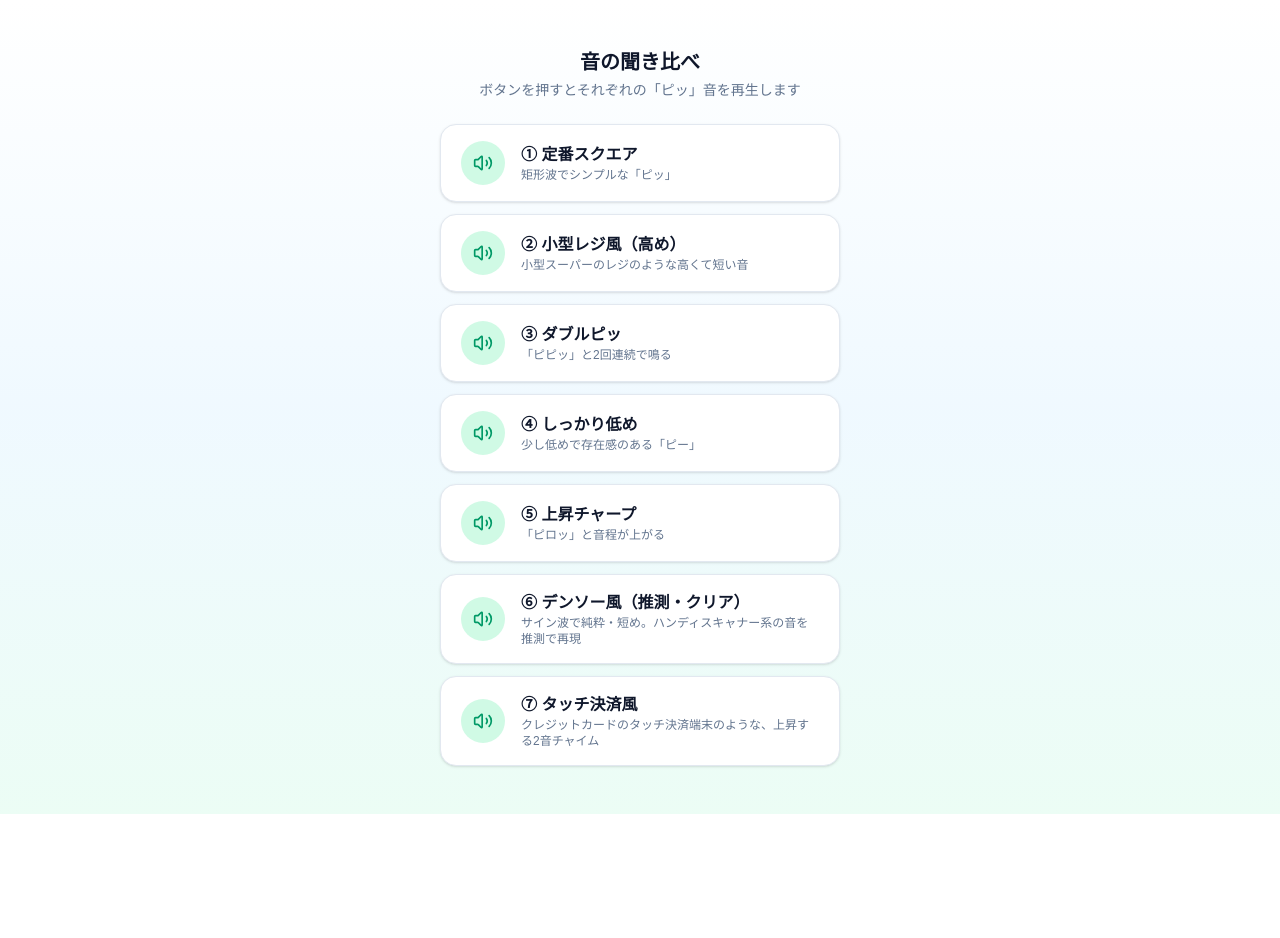
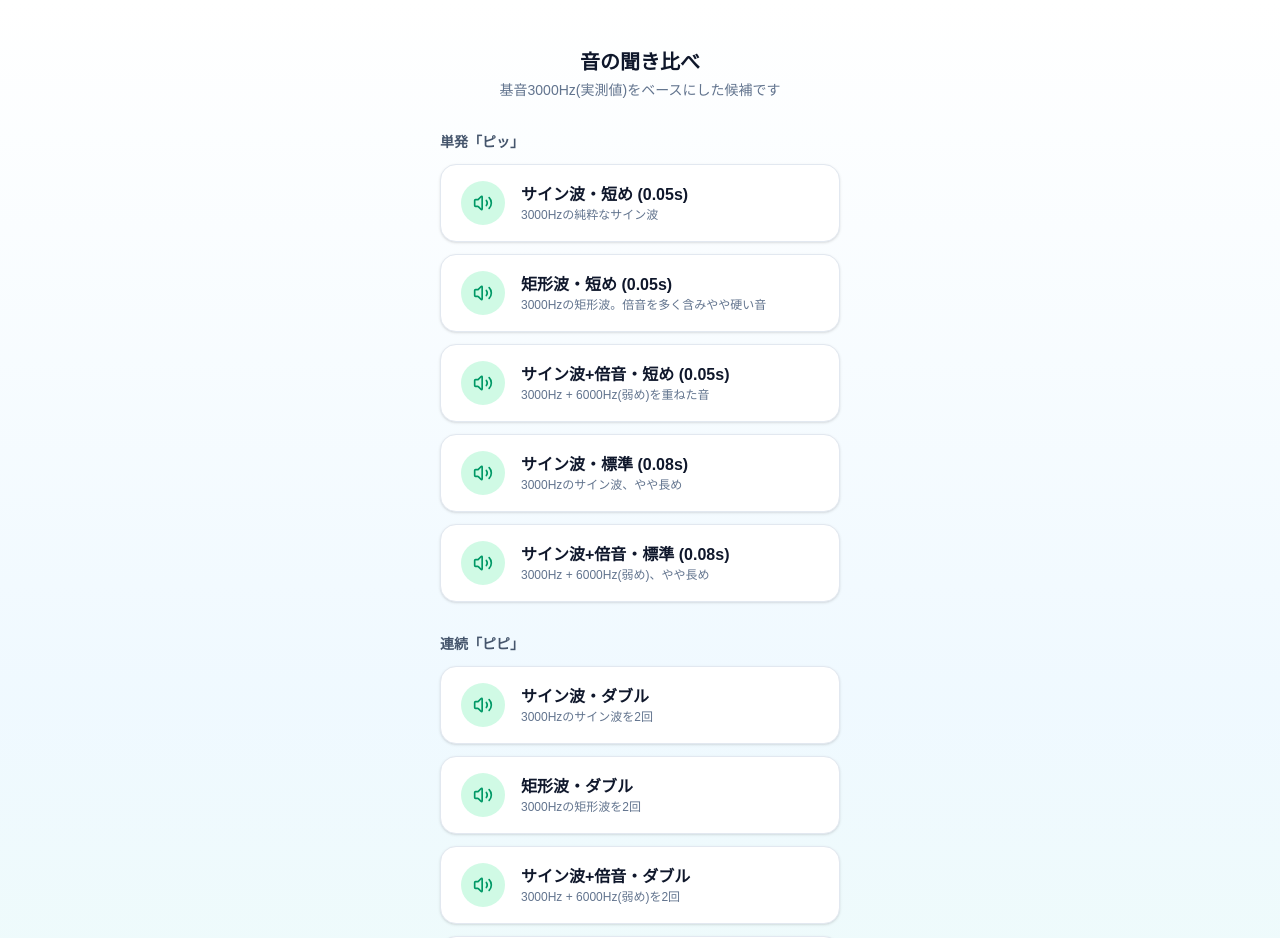
Before and after one commit to abes0/omocha, a Next.js app: page /qr-check/sound-test in a window 1280 px wide. Shown: the top 938 px of the page. Before the commit the page ends 814 px from the top, so only its background shows below. Built offline with nearby package versions, Linux system fonts and the light colour scheme.

Commit message:
add new sound-test

```diff
--- a/src/app/qr-check/sound-test/page.tsx
+++ b/src/app/qr-check/sound-test/page.tsx
@@ -11,55 +11,146 @@ type SoundOption = {
   segments: ToneSegment[];
 };
 
-const SOUND_OPTIONS: SoundOption[] = [
+type SoundGroup = {
+  title: string;
+  options: SoundOption[];
+};
+
+// 実測でバーコードスキャナー音の基音が約3,000Hz(F#7付近)、
+// 2倍音(6,000Hz)も強く出ているとの解析結果をもとに構成。
+const BASE_FREQ = 3000;
+const HARMONIC_FREQ = BASE_FREQ * 2;
+
+const SOUND_GROUPS: SoundGroup[] = [
   {
-    id: "classic-square",
-    label: "① 定番スクエア",
-    description: "矩形波でシンプルな「ピッ」",
-    segments: [{ type: "square", frequency: 2000, duration: 0.09 }],
+    title: "単発「ピッ」",
+    options: [
+      {
+        id: "pi-sine-short",
+        label: "サイン波・短め (0.05s)",
+        description: "3000Hzの純粋なサイン波",
+        segments: [{ type: "sine", frequency: BASE_FREQ, duration: 0.05 }],
       },
       {
-    id: "compact-high",
-    label: "② 小型レジ風（高め）",
-    description: "小型スーパーのレジのような高くて短い音",
-    segments: [{ type: "square", frequency: 2600, duration: 0.06 }],
+        id: "pi-square-short",
+        label: "矩形波・短め (0.05s)",
+        description: "3000Hzの矩形波。倍音を多く含みやや硬い音",
+        segments: [{ type: "square", frequency: BASE_FREQ, duration: 0.05 }],
       },
       {
-    id: "double-beep",
-    label: "③ ダブルピッ",
-    description: "「ピピッ」と2回連続で鳴る",
+        id: "pi-harmonic-short",
+        label: "サイン波+倍音・短め (0.05s)",
+        description: "3000Hz + 6000Hz(弱め)を重ねた音",
         segments: [
-      { type: "square", frequency: 1800, duration: 0.05, gapAfter: 0.05 },
-      { type: "square", frequency: 1800, duration: 0.05 },
+          {
+            type: "sine",
+            frequency: BASE_FREQ,
+            duration: 0.05,
+            harmonics: [{ frequency: HARMONIC_FREQ, gain: 0.35 }],
+          },
         ],
       },
       {
-    id: "solid-low",
-    label: "④ しっかり低め",
-    description: "少し低めで存在感のある「ピー」",
-    segments: [{ type: "square", frequency: 1500, duration: 0.15 }],
+        id: "pi-sine-mid",
+        label: "サイン波・標準 (0.08s)",
+        description: "3000Hzのサイン波、やや長め",
+        segments: [{ type: "sine", frequency: BASE_FREQ, duration: 0.08 }],
       },
       {
-    id: "rising-chirp",
-    label: "⑤ 上昇チャープ",
-    description: "「ピロッ」と音程が上がる",
+        id: "pi-harmonic-mid",
+        label: "サイン波+倍音・標準 (0.08s)",
+        description: "3000Hz + 6000Hz(弱め)、やや長め",
         segments: [
-      { type: "triangle", frequency: 1200, frequencyEnd: 2200, duration: 0.12 },
+          {
+            type: "sine",
+            frequency: BASE_FREQ,
+            duration: 0.08,
+            harmonics: [{ frequency: HARMONIC_FREQ, gain: 0.35 }],
+          },
+        ],
+      },
     ],
   },
   {
-    id: "denso-guess",
-    label: "⑥ デンソー風（推測・クリア）",
-    description: "サイン波で純粋・短め。ハンディスキャナー系の音を推測で再現",
-    segments: [{ type: "sine", frequency: 2700, duration: 0.07 }],
+    title: "連続「ピピ」",
+    options: [
+      {
+        id: "pipi-sine",
+        label: "サイン波・ダブル",
+        description: "3000Hzのサイン波を2回",
+        segments: [
+          { type: "sine", frequency: BASE_FREQ, duration: 0.05, gapAfter: 0.05 },
+          { type: "sine", frequency: BASE_FREQ, duration: 0.05 },
+        ],
       },
       {
-    id: "contactless-payment",
-    label: "⑦ タッチ決済風",
-    description: "クレジットカードのタッチ決済端末のような、上昇する2音チャイム",
+        id: "pipi-square",
+        label: "矩形波・ダブル",
+        description: "3000Hzの矩形波を2回",
         segments: [
-      { type: "sine", frequency: 1318.5, duration: 0.08, gapAfter: 0.02 },
-      { type: "sine", frequency: 1975.5, duration: 0.12 },
+          { type: "square", frequency: BASE_FREQ, duration: 0.05, gapAfter: 0.05 },
+          { type: "square", frequency: BASE_FREQ, duration: 0.05 },
+        ],
+      },
+      {
+        id: "pipi-harmonic",
+        label: "サイン波+倍音・ダブル",
+        description: "3000Hz + 6000Hz(弱め)を2回",
+        segments: [
+          {
+            type: "sine",
+            frequency: BASE_FREQ,
+            duration: 0.05,
+            gapAfter: 0.05,
+            harmonics: [{ frequency: HARMONIC_FREQ, gain: 0.35 }],
+          },
+          {
+            type: "sine",
+            frequency: BASE_FREQ,
+            duration: 0.05,
+            harmonics: [{ frequency: HARMONIC_FREQ, gain: 0.35 }],
+          },
+        ],
+      },
+      {
+        id: "pipi-tight",
+        label: "サイン波・詰め気味",
+        description: "間隔を短くした「ピピッ」",
+        segments: [
+          { type: "sine", frequency: BASE_FREQ, duration: 0.04, gapAfter: 0.03 },
+          { type: "sine", frequency: BASE_FREQ, duration: 0.04 },
+        ],
+      },
+    ],
+  },
+  {
+    title: "長め「ピー」",
+    options: [
+      {
+        id: "pii-sine",
+        label: "サイン波・長め (0.3s)",
+        description: "3000Hzのサイン波を長く伸ばす",
+        segments: [{ type: "sine", frequency: BASE_FREQ, duration: 0.3 }],
+      },
+      {
+        id: "pii-square",
+        label: "矩形波・長め (0.3s)",
+        description: "3000Hzの矩形波を長く伸ばす",
+        segments: [{ type: "square", frequency: BASE_FREQ, duration: 0.3 }],
+      },
+      {
+        id: "pii-harmonic",
+        label: "サイン波+倍音・長め (0.3s)",
+        description: "3000Hz + 6000Hz(弱め)を長く伸ばす",
+        segments: [
+          {
+            type: "sine",
+            frequency: BASE_FREQ,
+            duration: 0.3,
+            harmonics: [{ frequency: HARMONIC_FREQ, gain: 0.35 }],
+          },
+        ],
+      },
     ],
   },
 ];
@@ -78,16 +169,21 @@ export default function SoundTestPage() {
   };
 
   return (
-    <div className="mx-auto flex min-h-dvh w-full max-w-md flex-col gap-6 px-6 py-12">
+    <div className="mx-auto flex min-h-dvh w-full max-w-md flex-col gap-8 px-6 py-12">
       <div className="text-center">
         <h1 className="text-xl font-bold text-slate-900">音の聞き比べ</h1>
         <p className="mt-1 text-sm text-slate-500">
-          ボタンを押すとそれぞれの「ピッ」音を再生します
+          基音3000Hz(実測値)をベースにした候補です
         </p>
       </div>
 
+      {SOUND_GROUPS.map((group) => (
+        <div key={group.title} className="flex flex-col gap-3">
+          <h2 className="text-sm font-semibold text-slate-600">
+            {group.title}
+          </h2>
           <div className="flex flex-col gap-3">
-        {SOUND_OPTIONS.map((option) => (
+            {group.options.map((option) => (
               <button
                 key={option.id}
                 onClick={() => play(option.segments)}
@@ -108,5 +204,7 @@ export default function SoundTestPage() {
             ))}
           </div>
         </div>
+      ))}
+    </div>
   );
 }
--- a/src/lib/beep.ts
+++ b/src/lib/beep.ts
@@ -1,3 +1,8 @@
+export type Harmonic = {
+  frequency: number;
+  gain?: number;
+};
+
 export type ToneSegment = {
   type: OscillatorType;
   frequency: number;
@@ -5,35 +10,66 @@ export type ToneSegment = {
   duration: number;
   gain?: number;
   gapAfter?: number;
+  /** Extra simultaneous overtones layered on top of the main tone. */
+  harmonics?: Harmonic[];
 };
+
+function scheduleTone(
+  ctx: AudioContext,
+  time: number,
+  options: {
+    type: OscillatorType;
+    frequency: number;
+    frequencyEnd?: number;
+    duration: number;
+    peak: number;
+  },
+) {
+  const osc = ctx.createOscillator();
+  const gainNode = ctx.createGain();
+  osc.type = options.type;
+  osc.frequency.setValueAtTime(options.frequency, time);
+  if (options.frequencyEnd) {
+    osc.frequency.linearRampToValueAtTime(
+      options.frequencyEnd,
+      time + options.duration,
+    );
+  }
+
+  gainNode.gain.setValueAtTime(0.0001, time);
+  gainNode.gain.exponentialRampToValueAtTime(options.peak, time + 0.004);
+  gainNode.gain.exponentialRampToValueAtTime(
+    0.0001,
+    time + options.duration,
+  );
+
+  osc.connect(gainNode).connect(ctx.destination);
+  osc.start(time);
+  osc.stop(time + options.duration + 0.02);
+}
 
 export function playTonePattern(ctx: AudioContext, segments: ToneSegment[]) {
   if (ctx.state === "suspended") ctx.resume();
 
   let time = ctx.currentTime;
   for (const segment of segments) {
-    const osc = ctx.createOscillator();
-    const gainNode = ctx.createGain();
-    osc.type = segment.type;
-    osc.frequency.setValueAtTime(segment.frequency, time);
-    if (segment.frequencyEnd) {
-      osc.frequency.linearRampToValueAtTime(
-        segment.frequencyEnd,
-        time + segment.duration,
-      );
+    const peak = segment.gain ?? 0.3;
+    scheduleTone(ctx, time, {
+      type: segment.type,
+      frequency: segment.frequency,
+      frequencyEnd: segment.frequencyEnd,
+      duration: segment.duration,
+      peak,
+    });
+
+    for (const harmonic of segment.harmonics ?? []) {
+      scheduleTone(ctx, time, {
+        type: segment.type,
+        frequency: harmonic.frequency,
+        duration: segment.duration,
+        peak: peak * (harmonic.gain ?? 0.3),
+      });
     }
-
-    const peak = segment.gain ?? 0.3;
-    gainNode.gain.setValueAtTime(0.0001, time);
-    gainNode.gain.exponentialRampToValueAtTime(peak, time + 0.004);
-    gainNode.gain.exponentialRampToValueAtTime(
-      0.0001,
-      time + segment.duration,
-    );
-
-    osc.connect(gainNode).connect(ctx.destination);
-    osc.start(time);
-    osc.stop(time + segment.duration + 0.02);
 
     time += segment.duration + (segment.gapAfter ?? 0);
   }
```
Lines whose indentation alone changed are shown as unchanged.
